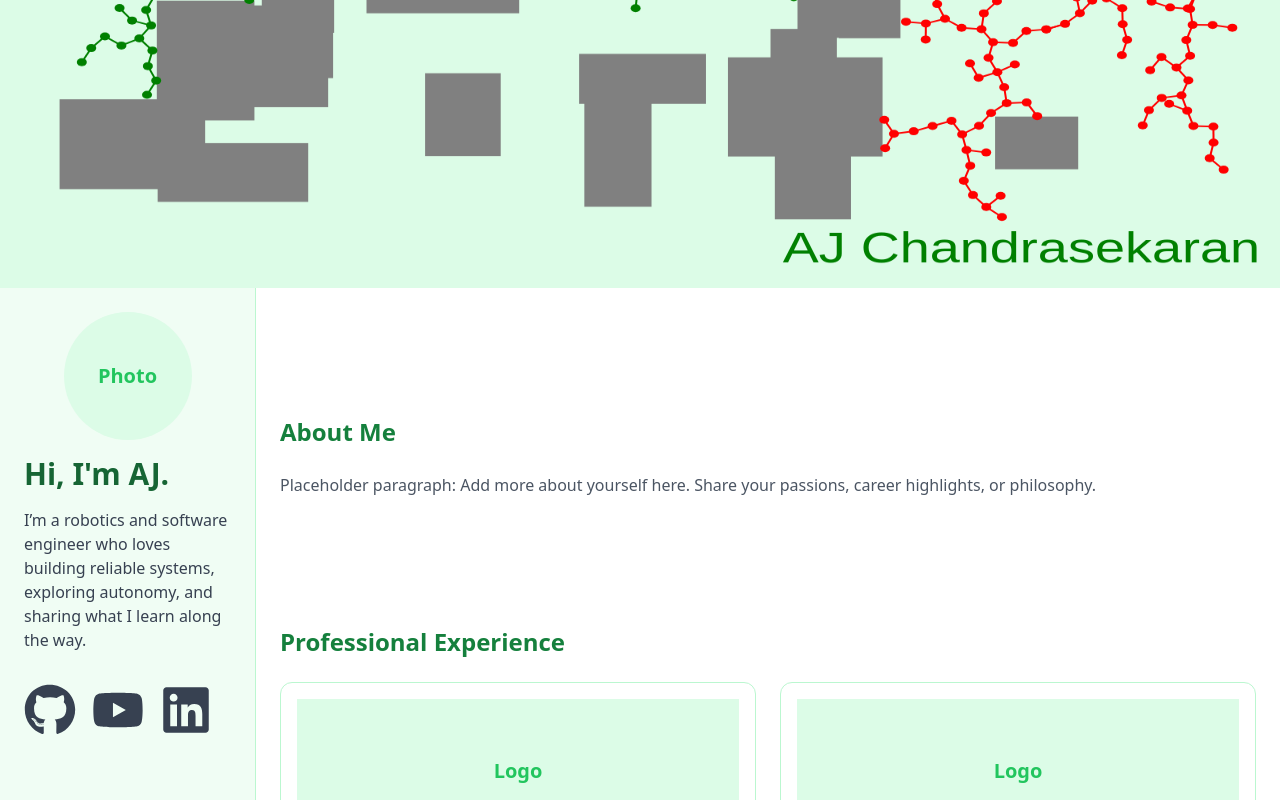
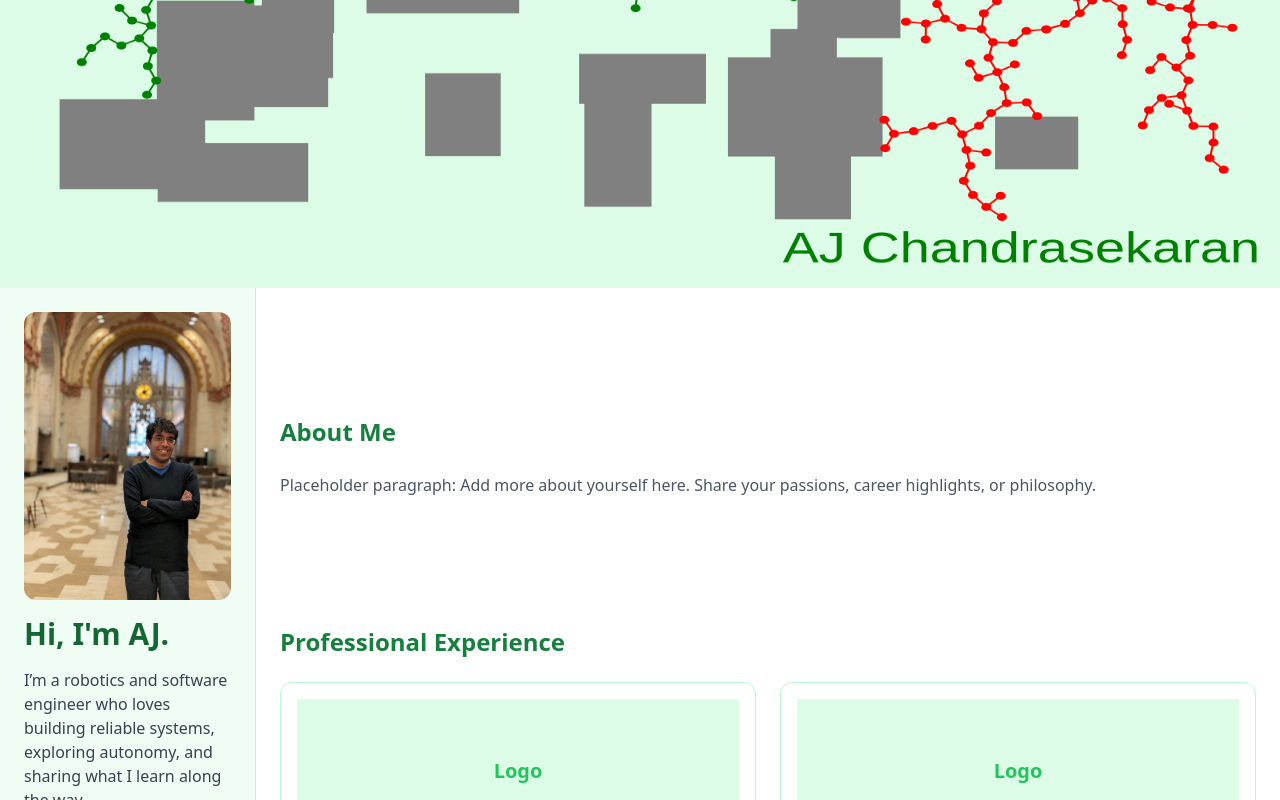
Before and after one commit to ajaayc/ajaayc.github.io, a React (Create React App) app: page / in a window 1280 px wide. Shown: the part 409-1209 px from the top of the page. Built offline with nearby package versions, Linux system fonts and the light colour scheme.

Commit message:
Add profile pic

```diff
--- a/src/LeftPanel.jsx
+++ b/src/LeftPanel.jsx
@@ -9,9 +9,12 @@ export default function LeftPanel() {
   return (
     <aside className="flex flex-col w-64 md:w-1/4 lg:w-1/5 bg-green-50 p-6 border-r border-green-200">
       <div className="flex-shrink-0 w-full flex justify-center mb-4">
-        <div className="w-32 h-32 bg-green-100 flex items-center justify-center rounded-full text-green-500 font-bold text-xl">
-          Photo
-        </div>
+        {/* Profile image */}
+        <img
+          src="img/guardian_cropped.jpg"
+          alt="AJ Profile"
+          className="w-96 h-72 rounded-xl object-cover"
+        />
       </div>
       <h1 className="text-3xl font-bold text-green-800 mb-4">Hi, I'm AJ.</h1>
       <p className="text-gray-700 mb-4">
```
Also changed, not shown: public/img/guardian_cropped.jpg (added).
